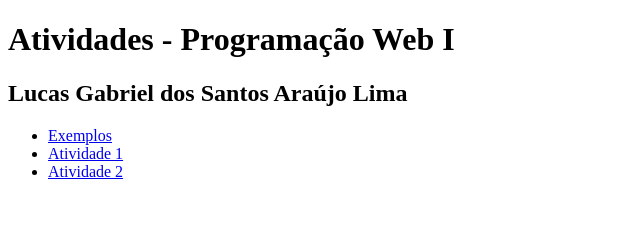
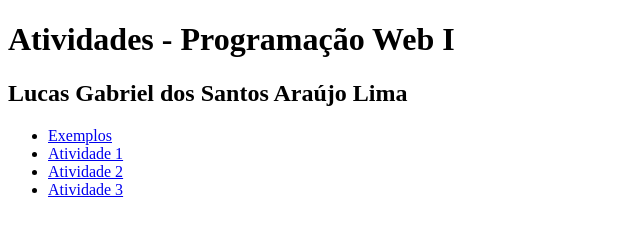
Before and after one commit to lucaslimaww/atividadesprogweb, a plain HTML site: page index.html in a window 1280 px wide. Shown: the whole page, without its empty margins (0-640 px from the left). Drawn offline with Linux system fonts and the light colour scheme.

Commit message:
Atualização página inicial (21/10/25)

```diff
--- a/index.html
+++ b/index.html
@@ -11,6 +11,7 @@
         <li><a href="exemplos.html">Exemplos</a></li>
         <li><a href="/atv1/index.html">Atividade 1</a></li>
         <li><a href="/atv2/index.html">Atividade 2</a></li>
+        <li><a href="/atv3/index.html">Atividade 3</a></li>
     </ul>
 </body>
 </html>
```
